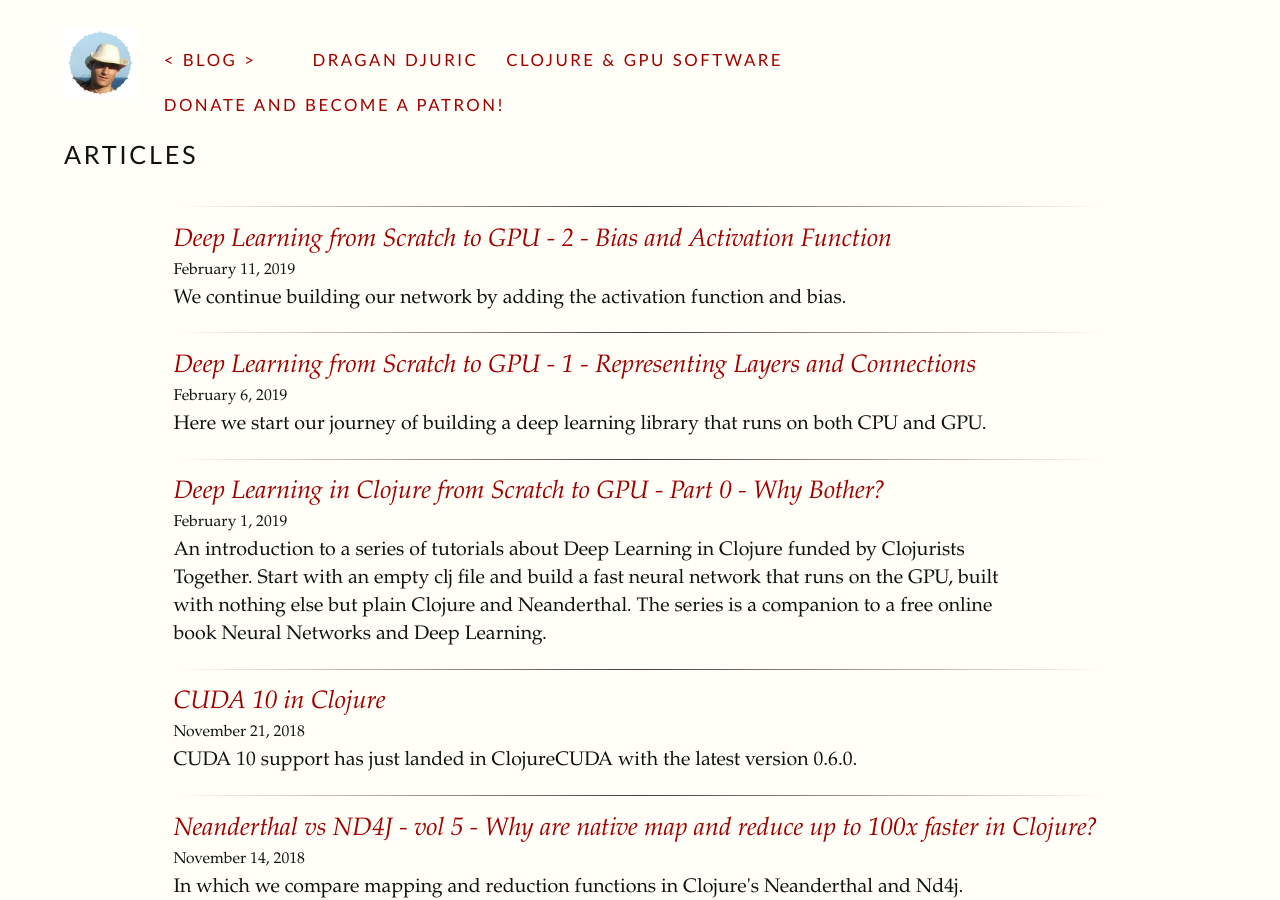
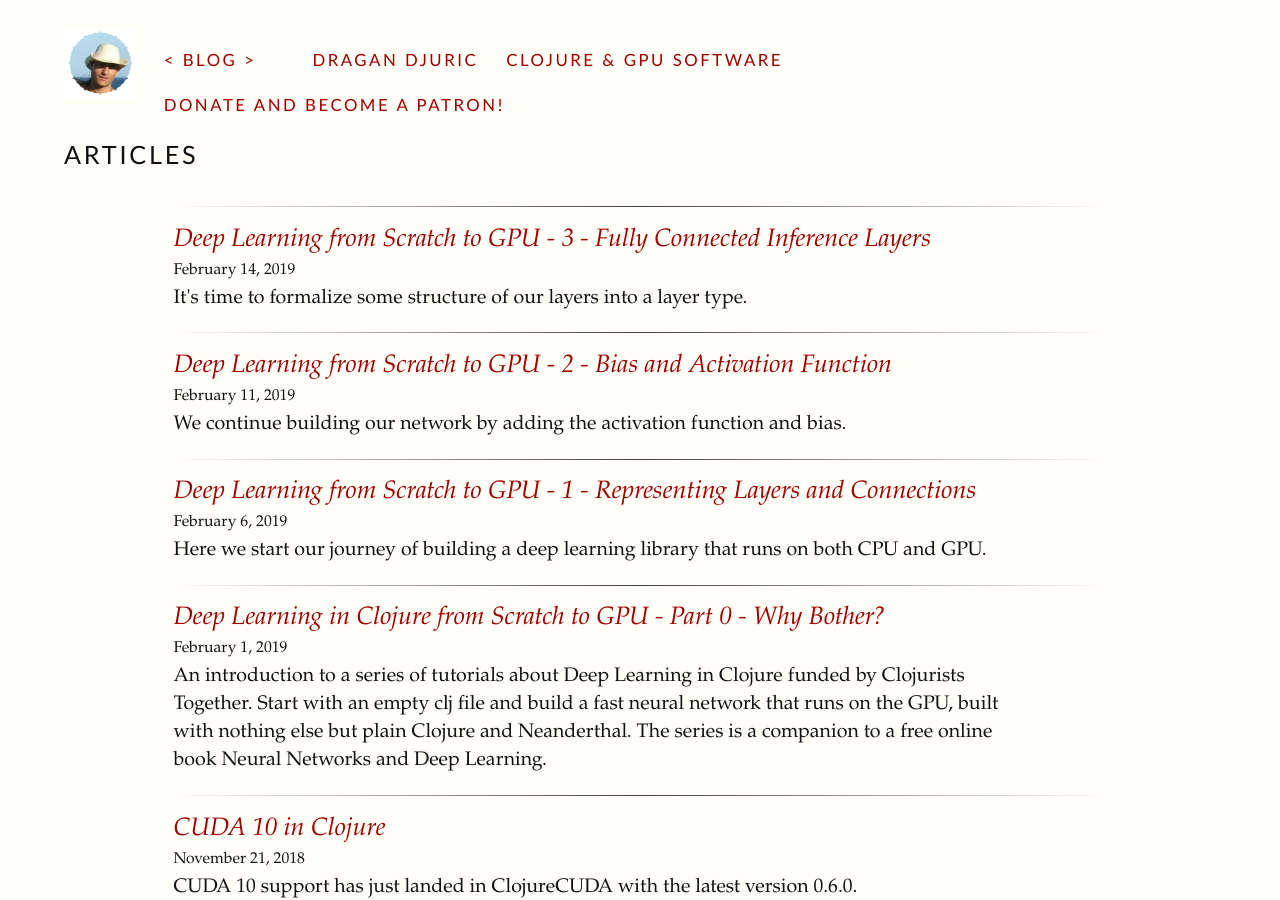
Before and after one commit to blueberry/blueberry.github.io, a Jekyll site: the page built from index.html, in a window 1280 px wide and 900 px high. Built offline with Jekyll 4.4.1, drawn with Linux system fonts in a browser that asks for light colours; comment, search, counter and statistics services are not loaded.

Commit message:
Publish DL from Scratch Part 3.

```diff
--- a/_posts/2019-02-11-Deep-Learning-in-Clojure-From-Scratch-to-GPU-2-Bias-and-Activation-Function.html
+++ b/_posts/2019-02-11-Deep-Learning-in-Clojure-From-Scratch-to-GPU-2-Bias-and-Activation-Function.html
@@ -450,7 +450,11 @@ just to make sure that it is easy to do.
 
 <p>
 Then we will be ready to tackle the 95% of the work: create the code for <i>learning</i> these
-weights from data, so that the numbers that the network compute have some meaning.
+weights from data, so that the numbers that the network compute become relevant.
+</p>
+
+<p>
+The next article: <a href="./Deep-Learning-in-Clojure-From-Scratch-to-GPU-3-Fully-Connected-Inference-Layers">Fully Connected Inference Layers</a>.
 </p>
 </div>
 </div>
--- /dev/null
+++ b/_posts/2019-02-14-Deep-Learning-in-Clojure-From-Scratch-to-GPU-3-Fully-Connected-Inference-Layers.html
@@ -0,0 +1,303 @@
+---
+date: 2019-02-14
+tags:
+- Deep Learning
+- Neanderthal
+- MKL
+- Clojure
+- CUDA
+- OpenCL
+author: dragan
+layout: post
+title: Deep Learning from Scratch to GPU - 3 - Fully Connected Inference Layers
+excerpt: It's time to formalize some structure of our layers into a layer type.
+categories:
+- Deep Learning
+- Neanderthal
+- MKL
+- Clojure
+- CUDA
+- OpenCL
+---
+<p>
+If you haven't yet, read my introduction to this series in <a href="./Deep-Learning-in-Clojure-From-Scratch-to-GPU-0-Why-Bother">Deep Learning in Clojure from Scratch to GPU - Part 0 - Why Bother?</a>.
+</p>
+
+<p>
+The previous article, Part 2, is here: <a href="./Deep-Learning-in-Clojure-From-Scratch-to-GPU-2-Bias-and-Activation-Function">Bias and Activation Function</a>.
+</p>
+
+<p>
+To run the code, you need a Clojure project with <a href="https://neanderthal.uncomplicate.org">Neanderthal</a> (<iframe class="github-btn" src="https://ghbtns.com/github-btn.html?user=uncomplicate&amp;repo=neanderthal&amp;type=watch&amp;count=true" width="100" height="20" title="Star on GitHub" frameBorder="0"></iframe>) included as a dependency.
+If you're in a hurry, you can clone <a href="https://github.com/uncomplicate/neanderthal/blob/master/examples/hello-world/">Neanderthal Hello World project</a>.
+</p>
+
+<p>
+Don't forget to read at least some introduction from <a href="http://neuralnetworksanddeeplearning.com/">Neural Networks and Deep Learning</a>,
+start up the REPL from your favorite Clojure development environment, and let's continue with the tutorial.
+</p>
+
+<div class="org-src-container">
+<pre class="src src-clojure"><span style="color: #707183;">(</span>require '<span style="color: #7388d6;">[</span>uncomplicate.commons.core <span style="color: #F5666D;">:refer</span> <span style="color: #909183;">[</span>with-release <span style="color: #A52A2A; font-weight: bold;">let-release</span> Releaseable release<span style="color: #909183;">]</span><span style="color: #7388d6;">]</span>
+         '<span style="color: #7388d6;">[</span>uncomplicate.neanderthal
+           <span style="color: #909183;">[</span>native <span style="color: #F5666D;">:refer</span> <span style="color: #709870;">[</span>dv dge<span style="color: #709870;">]</span><span style="color: #909183;">]</span>
+           <span style="color: #909183;">[</span>core <span style="color: #F5666D;">:refer</span> <span style="color: #709870;">[</span>mv! axpy! scal! transfer!<span style="color: #709870;">]</span><span style="color: #909183;">]</span>
+           <span style="color: #909183;">[</span>vect-math <span style="color: #F5666D;">:refer</span> <span style="color: #709870;">[</span>tanh! linear-frac!<span style="color: #709870;">]</span><span style="color: #909183;">]</span><span style="color: #7388d6;">]</span>
+         '<span style="color: #7388d6;">[</span>criterium.core <span style="color: #F5666D;">:refer</span> <span style="color: #909183;">[</span>quick-bench<span style="color: #909183;">]</span><span style="color: #7388d6;">]</span><span style="color: #707183;">)</span>
+</pre>
+</div>
+
+<div id="outline-container-org390c842" class="outline-2">
+<h2 id="org390c842">The updated network diagram</h2>
+<div class="outline-text-2" id="text-org390c842">
+<p>
+We'll update the neural network diagram, to reflect the recently included biases and activation functions.
+</p>
+
+
+<div class="figure">
+<p><img src="../img/deep-learning-from-scratch/3/nn-bias-activation.png" alt="nn-bias-activation.png" />
+</p>
+</div>
+
+<p>
+In each layer, bias is shown as an additional, <i>"zero"-indexed</i>, node, which,
+connected to nodes in the next layer, gives the bias vector. I haven't explicitly shown
+activation functions to avoid clutter. Consider that each node has activation at the output.
+If a layer didn't have any activation whatsoever, it would have been redundant
+(see <a href="../17/Clojure-Linear-Algebra-Refresher-3-Matrix-Transformations#org5ccdc85">composition of transformations</a>).
+</p>
+</div>
+</div>
+
+<div id="outline-container-org84327f0" class="outline-2">
+<h2 id="org84327f0">The Layer type</h2>
+<div class="outline-text-2" id="text-org84327f0">
+<p>
+We need a structure that keeps the account of the weights, biases and output of each layer.
+It should manage the life-cycle and release that memory space when appropriate.
+That structure can implement Clojure's <code>IFn</code> interface, so we can invoke it as any regular
+Clojure function.
+</p>
+
+<div class="org-src-container">
+<pre class="src src-clojure"><span style="color: #707183;">(</span>import 'clojure.lang.IFn<span style="color: #707183;">)</span>
+</pre>
+</div>
+
+<p>
+We will create <code>FullyConnectedInference</code> as a Clojure type, which gets compiled into a Java class.
+<code>FullyConnectedInference</code> implements the <code>release</code> method of the <code>Releaseable</code> protocol,
+and the <code>invoke</code> method of <code>IFn</code>. We would also like to access and see the weights and bias values
+so we create new protocol, <code>Parameters</code>, with <code>weight</code> and <code>bias</code> methods.
+</p>
+
+<div class="org-src-container">
+<pre class="src src-clojure"><span style="color: #707183;">(</span><span style="color: #A52A2A; font-weight: bold;">defprotocol</span> <span style="color: #2F8B58; font-weight: bold;">Parameters</span>
+  <span style="color: #7388d6;">(</span>weights <span style="color: #909183;">[</span>this<span style="color: #909183;">]</span><span style="color: #7388d6;">)</span>
+  <span style="color: #7388d6;">(</span>bias <span style="color: #909183;">[</span>this<span style="color: #909183;">]</span><span style="color: #7388d6;">)</span><span style="color: #707183;">)</span>
+
+<span style="color: #707183;">(</span><span style="color: #A52A2A; font-weight: bold;">deftype</span> <span style="color: #2F8B58; font-weight: bold;">FullyConnectedInference</span> <span style="color: #7388d6;">[</span>w b h activ-fn<span style="color: #7388d6;">]</span>
+  Releaseable
+  <span style="color: #7388d6;">(</span>release <span style="color: #909183;">[</span>_<span style="color: #909183;">]</span>
+    <span style="color: #909183;">(</span>release w<span style="color: #909183;">)</span>
+    <span style="color: #909183;">(</span>release b<span style="color: #909183;">)</span>
+    <span style="color: #909183;">(</span>release h<span style="color: #909183;">)</span><span style="color: #7388d6;">)</span>
+  Parameters
+  <span style="color: #7388d6;">(</span>weights <span style="color: #909183;">[</span>this<span style="color: #909183;">]</span> w<span style="color: #7388d6;">)</span>
+  <span style="color: #7388d6;">(</span>bias <span style="color: #909183;">[</span>this<span style="color: #909183;">]</span> b<span style="color: #7388d6;">)</span>
+  IFn
+  <span style="color: #7388d6;">(</span>invoke <span style="color: #909183;">[</span>_ x<span style="color: #909183;">]</span>
+    <span style="color: #909183;">(</span>activ-fn b <span style="color: #709870;">(</span>mv! w x h<span style="color: #709870;">)</span><span style="color: #909183;">)</span><span style="color: #7388d6;">)</span><span style="color: #707183;">)</span>
+</pre>
+</div>
+</div>
+</div>
+
+<div id="outline-container-org6fd154c" class="outline-2">
+<h2 id="org6fd154c">Constructor function</h2>
+<div class="outline-text-2" id="text-org6fd154c">
+<p>
+At the time of creation, each <code>FullyConnectedInference</code> need to be supplied with an activation function,
+the matrix for weights, and vectors for bias and output that have matching dimensions. Of course,
+we will automate that process.
+</p>
+
+<div class="org-src-container">
+<pre class="src src-clojure"><span style="color: #707183;">(</span><span style="color: #A52A2A; font-weight: bold;">defn</span> <span style="color: #00578E; font-weight: bold;">fully-connected</span> <span style="color: #7388d6;">[</span>activ-fn in-dim out-dim<span style="color: #7388d6;">]</span>
+  <span style="color: #7388d6;">(</span><span style="color: #A52A2A; font-weight: bold;">let-release</span> <span style="color: #909183;">[</span>w <span style="color: #709870;">(</span>dge out-dim in-dim<span style="color: #709870;">)</span>
+                bias <span style="color: #709870;">(</span>dv out-dim<span style="color: #709870;">)</span>
+                h <span style="color: #709870;">(</span>dv out-dim<span style="color: #709870;">)</span><span style="color: #909183;">]</span>
+    <span style="color: #909183;">(</span>-&gt;FullyConnectedInference w bias h activ-fn<span style="color: #909183;">)</span><span style="color: #7388d6;">)</span><span style="color: #707183;">)</span>
+</pre>
+</div>
+
+<p>
+Now a simple call to the <code>fully-connected</code> function that specifies the activation function and
+the dimensions of input dimension (number of neurons in the previous layer) and output dimension
+(the number of neurons in this layer) will create and properly initialize it.
+</p>
+
+<p>
+<code>let-release</code> is a variant of <code>let</code> that releases its bindings (<code>w</code>, <code>bias</code>, and/or <code>h</code>) if
+anything goes wrong and an exception gets thrown in its scope.
+<code>with-release</code>, on the other hand, releases the bindings in all cases.
+</p>
+</div>
+</div>
+
+<div id="outline-container-org25f07e6" class="outline-2">
+<h2 id="org25f07e6">Activation functions</h2>
+<div class="outline-text-2" id="text-org25f07e6">
+<p>
+We can use a few matching functions that we discussed in the <a href="./Deep-Learning-in-Clojure-From-Scratch-to-GPU-2-Bias-and-Activation-Function">previous article</a>.
+</p>
+
+<div class="org-src-container">
+<pre class="src src-clojure"><span style="color: #707183;">(</span><span style="color: #A52A2A; font-weight: bold;">defn</span> <span style="color: #00578E; font-weight: bold;">activ-sigmoid!</span> <span style="color: #7388d6;">[</span>bias x<span style="color: #7388d6;">]</span>
+  <span style="color: #7388d6;">(</span>axpy! -1.0 bias x<span style="color: #7388d6;">)</span>
+  <span style="color: #7388d6;">(</span>linear-frac! 0.5 <span style="color: #909183;">(</span>tanh! <span style="color: #709870;">(</span>scal! 0.5 x<span style="color: #709870;">)</span><span style="color: #909183;">)</span> 0.5<span style="color: #7388d6;">)</span><span style="color: #707183;">)</span>
+</pre>
+</div>
+
+<div class="org-src-container">
+<pre class="src src-clojure"><span style="color: #707183;">(</span><span style="color: #A52A2A; font-weight: bold;">defn</span> <span style="color: #00578E; font-weight: bold;">activ-tanh!</span> <span style="color: #7388d6;">[</span>bias x<span style="color: #7388d6;">]</span>
+  <span style="color: #7388d6;">(</span>tanh! <span style="color: #909183;">(</span>axpy! -1.0 bias x<span style="color: #909183;">)</span><span style="color: #7388d6;">)</span>  <span style="color: #707183;">)</span>
+</pre>
+</div>
+</div>
+</div>
+
+<div id="outline-container-org42a99cc" class="outline-2">
+<h2 id="org42a99cc">Using the fully-connected layer</h2>
+<div class="outline-text-2" id="text-org42a99cc">
+<p>
+Now we are ready to re-create the existing example in a more convenient form. Note that we no longer
+have to worry about creating the matching structures of a layer; it happens automatically when
+we create each layer. I use the <code>transfer!</code> function to set up the values of weights and bias,
+but typically these values will already be there after the training (learning) of the network. Here
+we are using the same "random" numbers as before as a temporary testing crutch.
+</p>
+
+<div class="org-src-container">
+<pre class="src src-clojure"><span style="color: #707183;">(</span>with-release <span style="color: #7388d6;">[</span>x <span style="color: #909183;">(</span>dv 0.3 0.9<span style="color: #909183;">)</span>
+               layer-1 <span style="color: #909183;">(</span>fully-connected activ-sigmoid! 2 4<span style="color: #909183;">)</span><span style="color: #7388d6;">]</span>
+  <span style="color: #7388d6;">(</span>transfer! <span style="color: #909183;">[</span>0.3 0.1 0.0 0.0 0.6 2.0 3.7 1.0<span style="color: #909183;">]</span> <span style="color: #909183;">(</span>weights layer-1<span style="color: #909183;">)</span><span style="color: #7388d6;">)</span>
+  <span style="color: #7388d6;">(</span>transfer! <span style="color: #909183;">(</span>dv 0.7 0.2 1.1 2<span style="color: #909183;">)</span> <span style="color: #909183;">(</span>bias layer-1<span style="color: #909183;">)</span><span style="color: #7388d6;">)</span>
+  <span style="color: #7388d6;">(</span>println <span style="color: #909183;">(</span>layer-1 x<span style="color: #909183;">)</span><span style="color: #7388d6;">)</span><span style="color: #707183;">)</span>
+</pre>
+</div>
+
+<pre class="example">
+#RealBlockVector[double, n:4, offset: 0, stride:1]
+[   0.48    0.84    0.90    0.25 ]
+</pre>
+
+<p>
+The output is the same as before, as we expected.
+</p>
+</div>
+</div>
+
+<div id="outline-container-orge71b8e2" class="outline-2">
+<h2 id="orge71b8e2">Multiple hidden layers</h2>
+<div class="outline-text-2" id="text-orge71b8e2">
+<p>
+Note that the layer is a <i>transfer function</i> that, given the input, computes and returns the output.
+Like with other Clojure functions, the output value can be an input to the next layer function.
+</p>
+
+<div class="org-src-container">
+<pre class="src src-clojure"><span style="color: #707183;">(</span>with-release <span style="color: #7388d6;">[</span>x <span style="color: #909183;">(</span>dv 0.3 0.9<span style="color: #909183;">)</span>
+               layer-1 <span style="color: #909183;">(</span>fully-connected activ-tanh! 2 4<span style="color: #909183;">)</span>
+               layer-2 <span style="color: #909183;">(</span>fully-connected activ-sigmoid! 4 1<span style="color: #909183;">)</span><span style="color: #7388d6;">]</span>
+  <span style="color: #7388d6;">(</span>transfer! <span style="color: #909183;">[</span>0.3 0.1 0.9 0.0 0.6 2.0 3.7 1.0<span style="color: #909183;">]</span> <span style="color: #909183;">(</span>weights layer-1<span style="color: #909183;">)</span><span style="color: #7388d6;">)</span>
+  <span style="color: #7388d6;">(</span>transfer! <span style="color: #909183;">[</span>0.7 0.2 1.1 2<span style="color: #909183;">]</span> <span style="color: #909183;">(</span>bias layer-1<span style="color: #909183;">)</span><span style="color: #7388d6;">)</span>
+  <span style="color: #7388d6;">(</span>transfer! <span style="color: #909183;">[</span>0.75 0.15 0.22 0.33<span style="color: #909183;">]</span> <span style="color: #909183;">(</span>weights layer-2<span style="color: #909183;">)</span><span style="color: #7388d6;">)</span>
+  <span style="color: #7388d6;">(</span>transfer! <span style="color: #909183;">[</span>0.3<span style="color: #909183;">]</span> <span style="color: #909183;">(</span>bias layer-2<span style="color: #909183;">)</span><span style="color: #7388d6;">)</span>
+  <span style="color: #7388d6;">(</span>println <span style="color: #909183;">(</span>layer-2 <span style="color: #709870;">(</span>layer-1 x<span style="color: #709870;">)</span><span style="color: #909183;">)</span><span style="color: #7388d6;">)</span><span style="color: #707183;">)</span>
+</pre>
+</div>
+
+<pre class="example">
+#RealBlockVector[double, n:1, offset: 0, stride:1]
+[   0.44 ]
+</pre>
+
+<p>
+If we don't count the <code>transfer!</code> calls, we have 3 lines of code that describe the whole network:
+two lines to create the layers, and one line for the nested call of layers as functions. It is already
+concise, and we will still improve it in the upcoming articles.
+</p>
+</div>
+</div>
+
+<div id="outline-container-orgd12e5a8" class="outline-2">
+<h2 id="orgd12e5a8">Micro benchmark</h2>
+<div class="outline-text-2" id="text-orgd12e5a8">
+<p>
+With rather small networks consisting of a few layers with few neurons each, any implementation
+will be fast. Let's create a network with a larger number of neurons, to get a feel of how fast
+we can expect these things to run.
+</p>
+
+<p>
+Here is a network with input dimension of 10000. The exact numbers are not important, since
+the example is superficial, but you can imagine that 10000 represents an image
+that has 400 &times; 250 pixels. I've put 5000 neurons in the first layer, 1000 in the second layer,
+and 10 at the output. Just some random large-ish dimensions. Imagine 10 categories at the output.
+</p>
+
+<div class="org-src-container">
+<pre class="src src-clojure"><span style="color: #707183;">(</span>with-release <span style="color: #7388d6;">[</span>x <span style="color: #909183;">(</span>dv 10000<span style="color: #909183;">)</span>
+               layer-1 <span style="color: #909183;">(</span>fully-connected activ-tanh! 10000 5000<span style="color: #909183;">)</span>
+               layer-2 <span style="color: #909183;">(</span>fully-connected activ-sigmoid! 5000 1000<span style="color: #909183;">)</span>
+               layer-3 <span style="color: #909183;">(</span>fully-connected activ-sigmoid! 1000 10<span style="color: #909183;">)</span><span style="color: #7388d6;">]</span>
+  <span style="color: #204A87;">;; </span><span style="color: #204A87;">Call it like this:</span>
+  <span style="color: #204A87;">;; </span><span style="color: #204A87;">(quick-bench (layer-3 (layer-2 (layer-1 x))))</span>
+  <span style="color: #7388d6;">(</span>layer-3 <span style="color: #909183;">(</span>layer-2 <span style="color: #709870;">(</span>layer-1 x<span style="color: #709870;">)</span><span style="color: #909183;">)</span><span style="color: #7388d6;">)</span><span style="color: #707183;">)</span>
+</pre>
+</div>
+
+<pre class="example">
+Evaluation count : 36 in 6 samples of 6 calls.
+             Execution time mean : 18.320566 ms
+    Execution time std-deviation : 1.108914 ms
+   Execution time lower quantile : 17.117256 ms ( 2.5%)
+   Execution time upper quantile : 19.847416 ms (97.5%)
+                   Overhead used : 7.384194 ns
+</pre>
+
+<p>
+On my 5 year old CPU (i7-4790k), one inference through this network takes 18 milliseconds. If you have
+another neural networks library at hand, you could construct the same network
+(virtually any NN software should support this basic structure) and compare the timings.
+</p>
+</div>
+</div>
+
+<div id="outline-container-org28d04bc" class="outline-2">
+<h2 id="org28d04bc">The next article</h2>
+<div class="outline-text-2" id="text-org28d04bc">
+<p>
+So far so good. 18 ms should not be slow. But what if we have lots of data to process?
+Does that mean that if I have 10 thousand inputs, I'd need to make a loop that invokes this inference
+10 thousand times with different input, and wait 3 minutes for the results?
+</p>
+
+<p>
+Is the way to speed that up putting it on the GPU? We'll do that later, but there is something that
+we can do even on the CPU to improve this! That's the topic of the next article!
+</p>
+</div>
+</div>
+
+<div id="outline-container-org9b1620d" class="outline-2">
+<h2 id="org9b1620d">Thank you</h2>
+<div class="outline-text-2" id="text-org9b1620d">
+<p>
+<a href="https://www.clojuriststogether.org/news/q1-2019-funding-announcement/">Clojurists Together</a> financially supported writing this series. Big thanks to all Clojurians who contribute,
+and thank you for reading and discussing this series.
+</p>
+</div>
+</div>
```
Also changed, not shown: articles/img/deep-learning-from-scratch/1/nn-bias-activation.png, articles/img/deep-learning-from-scratch/2/relu.svg, articles/img/deep-learning-from-scratch/2/sigmoid.svg, articles/img/deep-learning-from-scratch/2/step.svg, articles/img/deep-learning-from-scratch/2/step1.svg, articles/img/deep-learning-from-scratch/2/tanh.svg.
